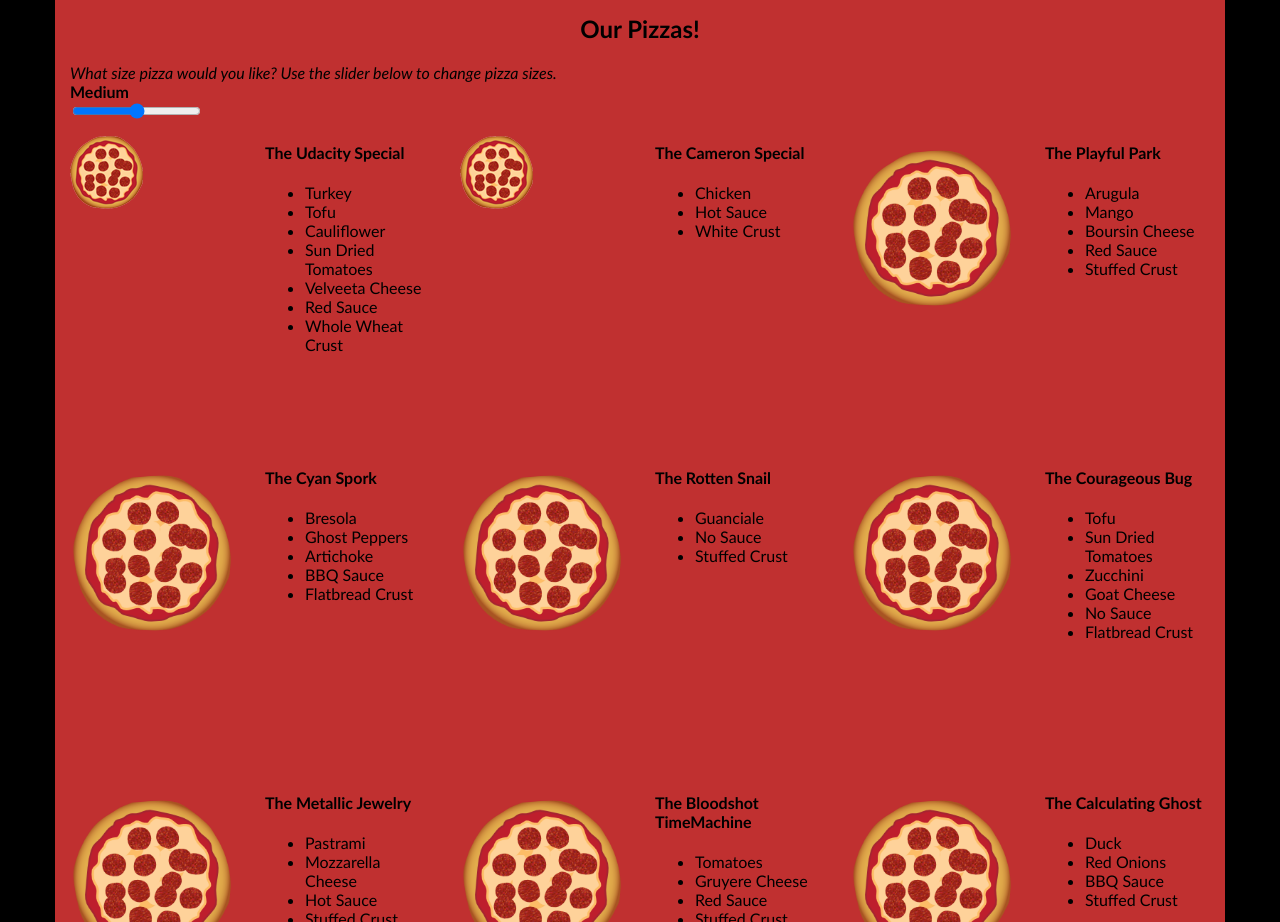
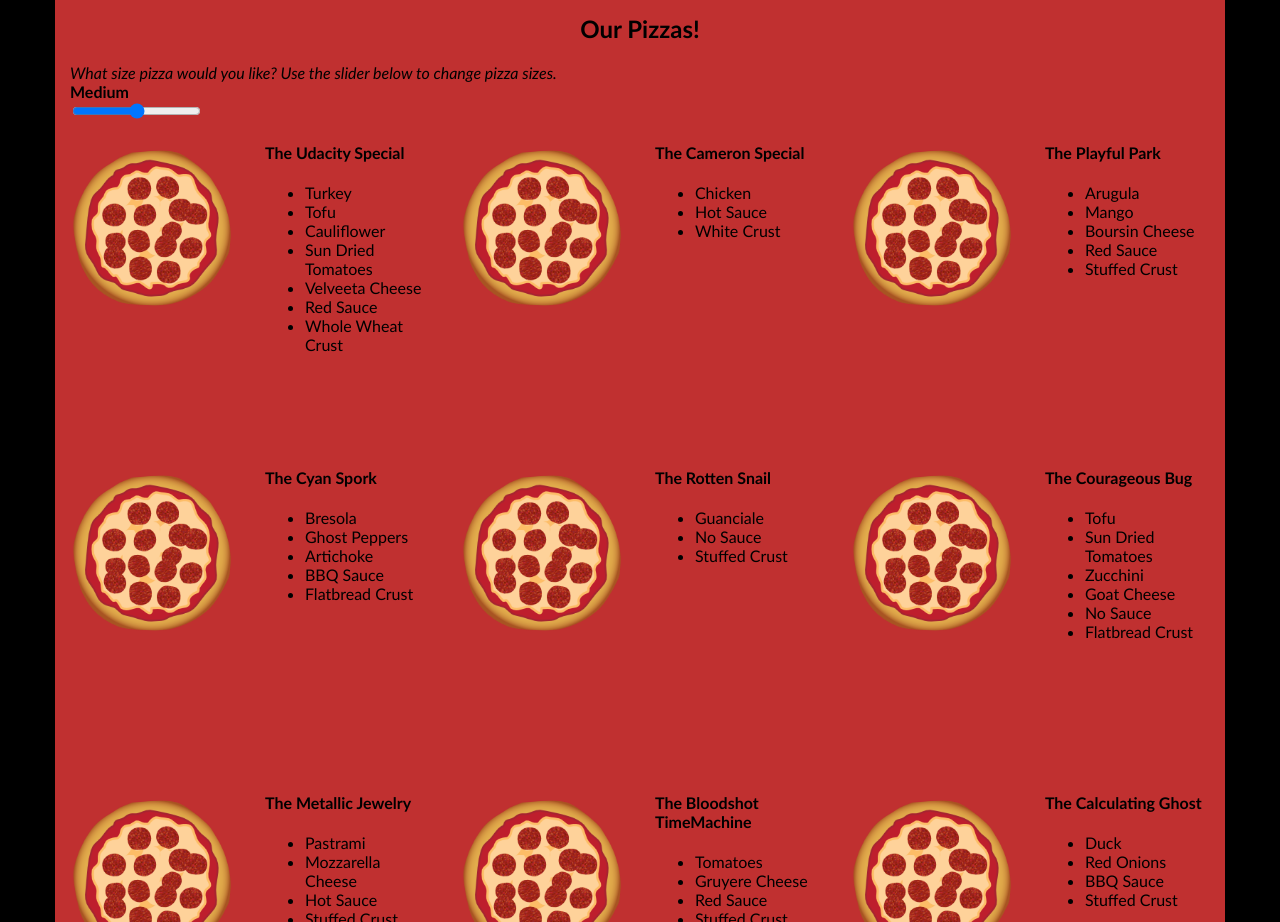
Before and after one commit to SekiroSake/WebOptimization, a plain HTML site: page views/pizza.html in a window 1280 px wide. Shown: the part 860-1782 px from the top of the page. Drawn offline with Linux system fonts and the light colour scheme.

Commit message:
fix : pizza size img

```diff
--- a/views/pizza.html
+++ b/views/pizza.html
@@ -105,7 +105,7 @@
         <div id="randomPizzas" class="row">
           <div id="pizza0" class="randomPizzaContainer" style="width:33.33%;">
             <div class="col-md-6">
-              <img src="images/pizza_small.png" class="img-responsive">
+              <img src="images/pizza.png" class="img-responsive">
             </div>
             <div class="col-md-6">
               <h4>The Udacity Special</h4>
@@ -122,7 +122,7 @@
           </div>
           <div id="pizza1" class="randomPizzaContainer" style="width:33.33%;">
             <div class="col-md-6">
-              <img src="images/pizza_small.png" class="img-responsive">
+              <img src="images/pizza.png" class="img-responsive">
             </div>
             <div class="col-md-6">
               <h4>The Cameron Special</h4>
```
Also changed, not shown: 2 other files.
